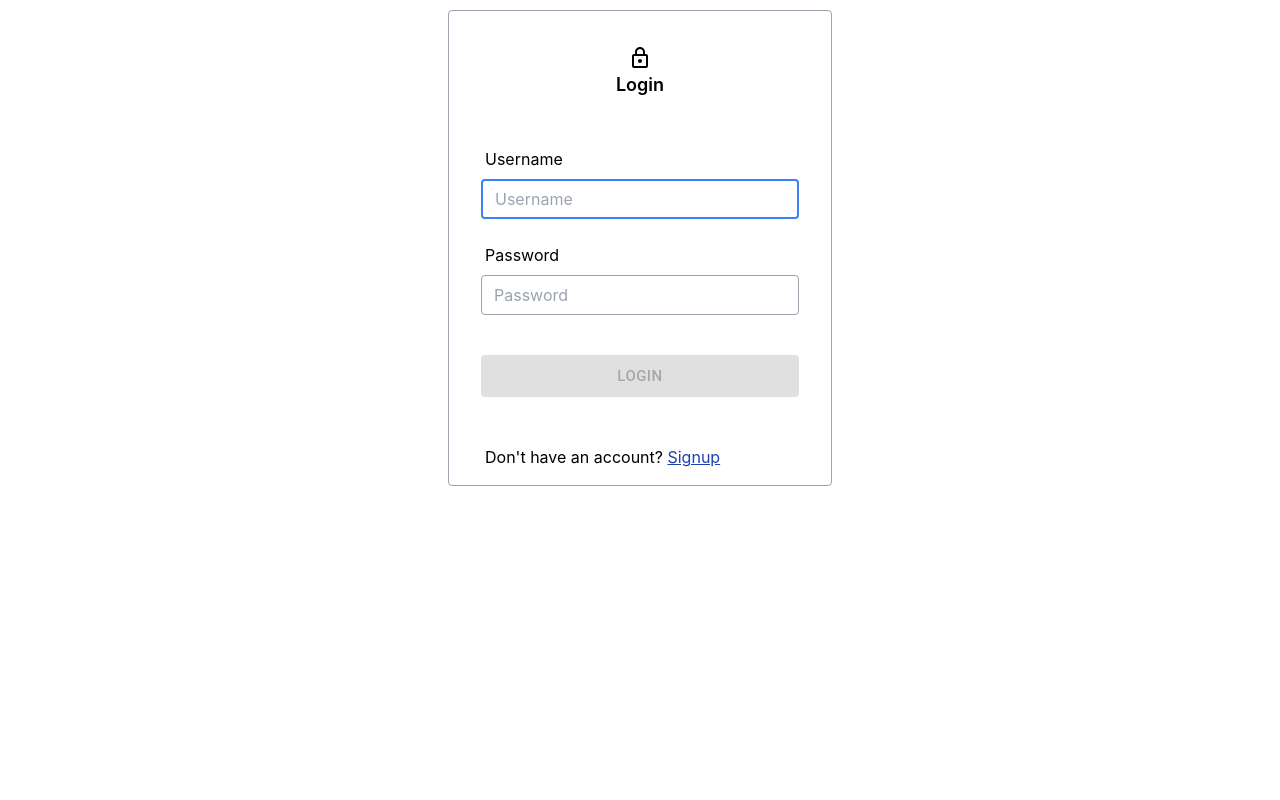
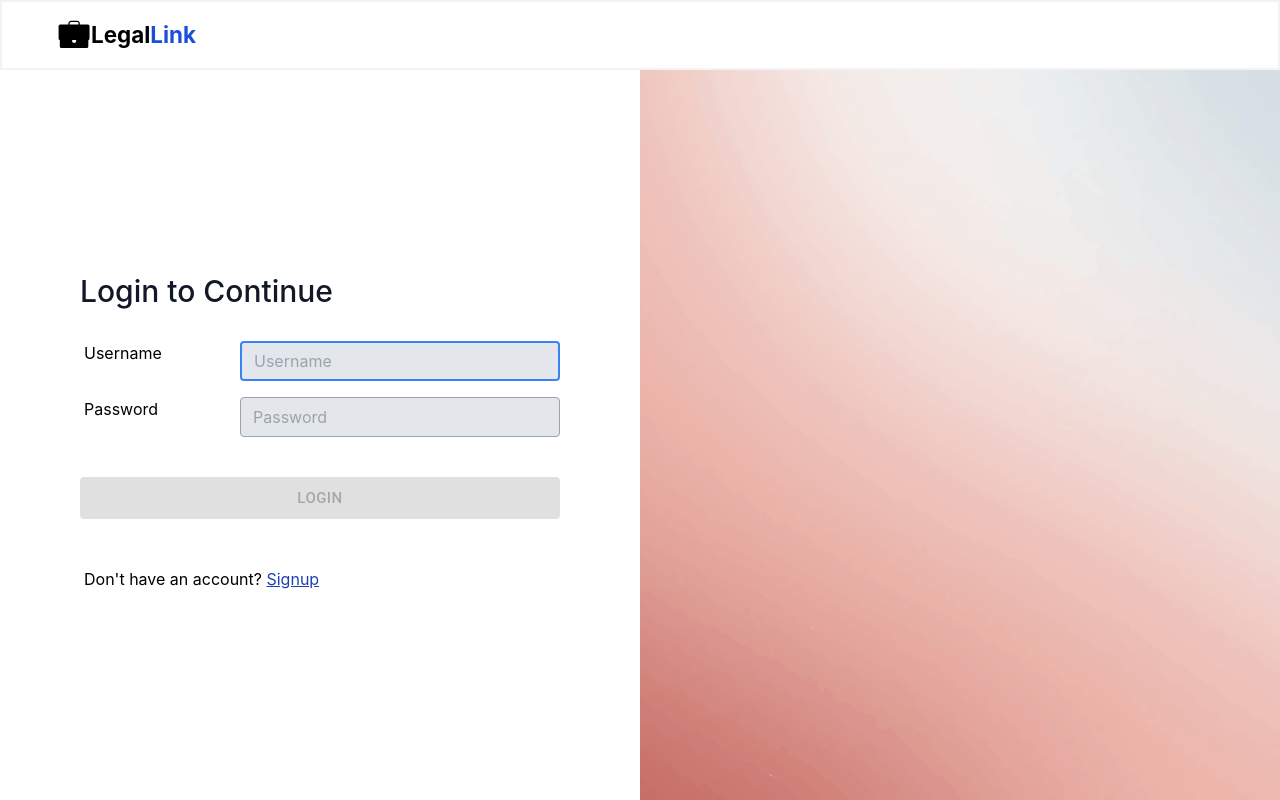
Before and after one commit to VENOMnvn/SIH, a React (Create React App) app in the folder FrontEnd/: page /login in a window 1280 px wide. Built offline with nearby package versions, Linux system fonts and the light colour scheme.

Commit message:
login signup updates

```diff
--- a/FrontEnd/src/App.js
+++ b/FrontEnd/src/App.js
@@ -1,6 +1,5 @@
 import "./App.css";
 import { Route, Routes } from "react-router-dom";
-import { Suspense, lazy } from "react";
 import Notifications from "./components/Notifications";
 import { UserAuthProvider } from "./context/userContext";
 import ChooseOption from "./components/stepper/ChooseOption";
@@ -9,10 +8,7 @@ import StepperComp from "./components/stepper/Stepper";
 import Signup from "./components/signup/Signup";
 import SignupRouter from "./components/SignupRouter";
 import Landingpage from "./components/landing/Landingpage";
-
-
-const LazySignup = lazy(() => import("./components/signup/Signup"));
-const LazyLogin = lazy(() => import("./components/login/Login"));
+import Login from "./components/login/Login";
 
 function App() {
   return (
@@ -20,29 +16,14 @@ function App() {
       <UserAuthProvider>
         <Notifications />
         <Routes>
-          <Route
-            path="login"
-            element={
-              <Suspense fallback="Loading...">
-                <LazyLogin />
-              </Suspense>
-            }
-          />
-          <Route
-            path="signup"
-            element={
-              <Suspense fallback="Loading...">
-                <LazySignup />
-              </Suspense>
-            }
-          />
-          <Route path="/" element={<NavForLogin/>}>
-              <Route index element={<Landingpage/>}/>
-              <Route path="signup" element={<SignupRouter/>}>
-                <Route index element={<ChooseOption/>}/>
-                <Route path="provider" element={<StepperComp/>}/>
-                <Route path="client" element={<Signup/>}/>
-              </Route>
+          <Route path="/" element={<NavForLogin />}>
+            <Route index element={<Landingpage />} />
+            <Route path="signup" element={<SignupRouter />}>
+              <Route index element={<ChooseOption />} />
+              <Route path="provider" element={<StepperComp />} />
+              <Route path="client" element={<Signup />} />
+            </Route>
+            <Route path="login" element={<Login />} />
           </Route>
         </Routes>
       </UserAuthProvider>
--- a/FrontEnd/src/components/login/Login.js
+++ b/FrontEnd/src/components/login/Login.js
@@ -5,6 +5,7 @@ import { useUserAuth } from "../../context/userContext";
 import { Link, useNavigate } from "react-router-dom";
 import { Formik, Field, Form, ErrorMessage } from "formik";
 import axios from "axios";
+import backg from "../../static/backg.svg";
 
 const initialValues = {
   username: "",
@@ -12,7 +13,6 @@ const initialValues = {
 };
 
 const validate = (values) => {
-
   let error = {};
 
   if (!values.username) {
@@ -23,11 +23,10 @@ const validate = (values) => {
   }
 
   return error;
-}
+};
 
 const Login = () => {
-  const { setMessage, setOpenNotifi, backendUrl, setUser} =
-    useUserAuth();
+  const { setMessage, setOpenNotifi, backendUrl, setUser } = useUserAuth();
   const navigate = useNavigate();
 
   const onSubmit = (values, onSubmitProps) => {
@@ -43,9 +42,10 @@ const Login = () => {
       .post(`${backendUrl}/user/login`, data)
       .then((res) => {
         setOpenNotifi(false);
-        setUser({username: res.data?.username, email:res.data?.email});
+        setUser({ username: res.data?.username, email: res.data?.email });
         if (res?.data?.token) localStorage.setItem("token", res.data.token);
-        if(res?.data?.refreshToken) localStorage.setItem("refreshToken", res.data.refreshToken);
+        if (res?.data?.refreshToken)
+          localStorage.setItem("refreshToken", res.data.refreshToken);
         setMessage(["Success", "success"]);
         setOpenNotifi(true);
         onSubmitProps.resetForm();
@@ -53,7 +53,7 @@ const Login = () => {
         navigate("/");
       })
       .catch((err) => {
-        console.log("err ",err);
+        console.log("err ", err);
         setOpenNotifi(false);
         setMessage([err?.response?.data?.reason || "Unknown error!", "error"]);
         setOpenNotifi(true);
@@ -62,7 +62,9 @@ const Login = () => {
   };
 
   return (
-    <div className="flex justify-center items-center h-full w-full text-base p-2.5">
+    <div className="flex w-full min-h-full items-center justify-between">
+      <div className="flex flex-col items-center min-h-full box-border w-full md:w-1/2 gap-y-6 pt-20">
+        <div className="flex flex-col text-left min-h-full box-border w-4/5 md:w-3/4 sm-w-full gap-y-6">
           <Formik
             initialValues={initialValues}
             onSubmit={onSubmit}
@@ -70,18 +72,18 @@ const Login = () => {
           >
             {(formik) => {
               return (
-            <Form className="container h-fit max-w-sm px-4 sm:px-8 rounded flex flex-col border border-gray-400">
-              <div className="flex flex-col item-center justify-center w-full py-8 font-semibold text-lg">
-                <p>
-                  <LockOutlinedIcon />
-                </p>
-                <p>Login</p>
+                <Form className="flex flex-col w-full">
+                  <div className="flex w-full flex-col pb-6">
+                    <h1 className="sm:text-3xl text-2xl font-medium title-font text-gray-900">
+                      Login to Continue
+                    </h1>
                   </div>
                   <div className="flex flex-wrap w-full box-boder md:py-2">
-                <label className="flex px-1 py-2 w-40" htmlFor="username">
+                    <label className="flex px-1 w-40" htmlFor="username">
                       Username
                     </label>
                     <Field
+                      style={{ backgroundColor: "rgba(227, 230, 234, 1)" }}
                       className="flex-1 appearance-none h-10 border box-border border-gray-400 rounded px-3 py-2 focus:border-2 focus:outline-none focus:border-blue-500"
                       autoFocus
                       type="text"
@@ -96,10 +98,11 @@ const Login = () => {
                     </span>
                   </div>
                   <div className="flex flex-wrap w-full box-boder md:py-2">
-                <label className="flex w-40 px-1 py-2" htmlFor="password">
+                    <label className="flex w-40 px-1" htmlFor="password">
                       Password
                     </label>
                     <Field
+                      style={{ backgroundColor: "rgba(227, 230, 234, 1)" }}
                       className="flex-1 appearance-none h-10 border box-border border-gray-400 rounded px-3 py-2 focus:border-2 focus:outline-none focus:border-blue-500"
                       type="password"
                       id="password"
@@ -154,6 +157,12 @@ const Login = () => {
             }}
           </Formik>
         </div>
+      </div>
+      <div
+        style={{ backgroundImage: `url(${backg})` }}
+        className="flex flex-col items-center box-border w-1/2 hidden md:block bg-cover bg-center bg-no-repeat h-screen"
+      ></div>
+    </div>
   );
 };
 
--- a/FrontEnd/src/components/stepper/ChooseOption.js
+++ b/FrontEnd/src/components/stepper/ChooseOption.js
@@ -1,5 +1,5 @@
 import React, { useEffect, useState } from "react";
-import { useNavigate } from "react-router-dom";
+import { useNavigate, Link } from "react-router-dom";
 import client from "../../static/client.svg";
 import provider from "../../static/provider.svg";
 import backg from "../../static/backg.svg";
@@ -65,6 +65,17 @@ const ChooseOption = () => {
                 <p className=" text-base">Look for legal advice and lawyers</p>
               </div>
             </div>
+            <div className="w-full py-2 box-border">
+                <div className="w-full py-2 px-1 m-0 text-base box-border text-start">
+                  Already have an account?{" "}
+                  <Link
+                    className="underline cursor-pointer text-blue-800"
+                    to="/login"
+                  >
+                    Login
+                  </Link>
+                </div>
+              </div>
           </div>
         </div>
       </div>
```
Lines whose indentation alone changed are shown as unchanged.
